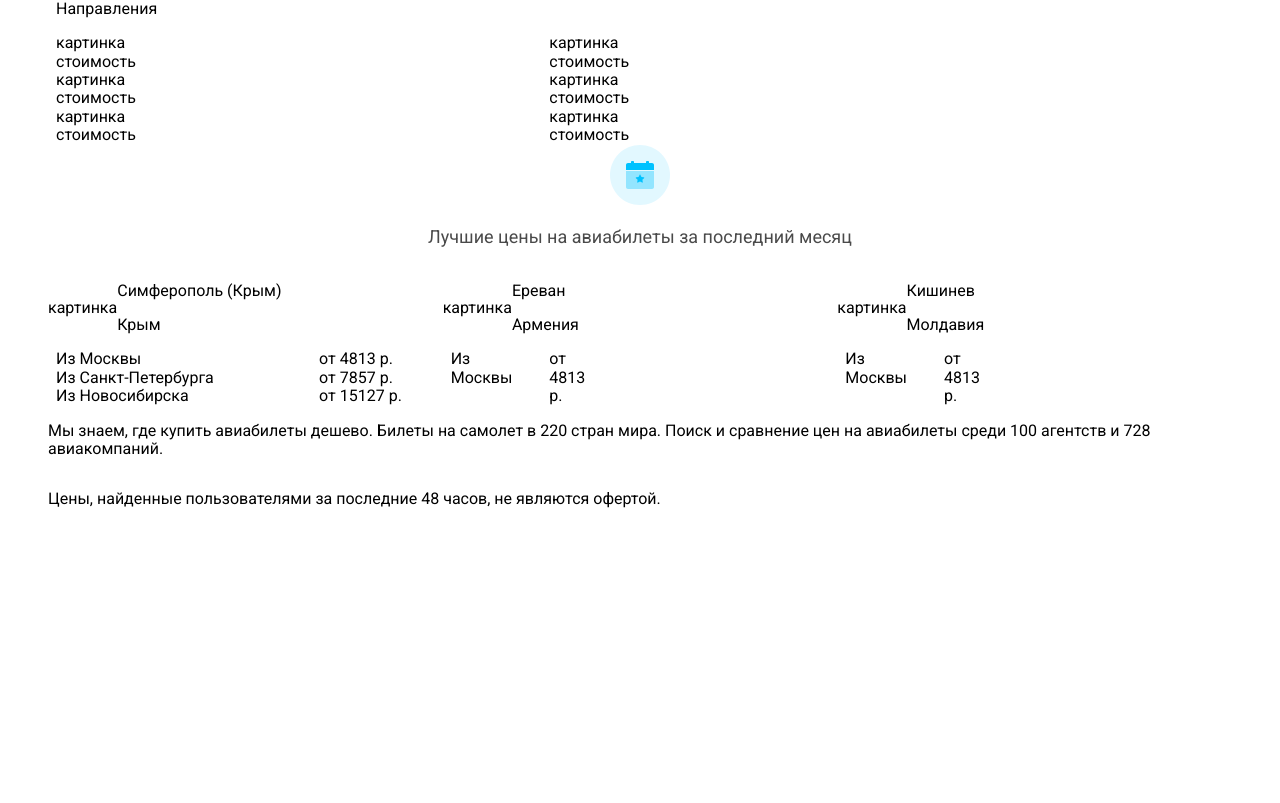
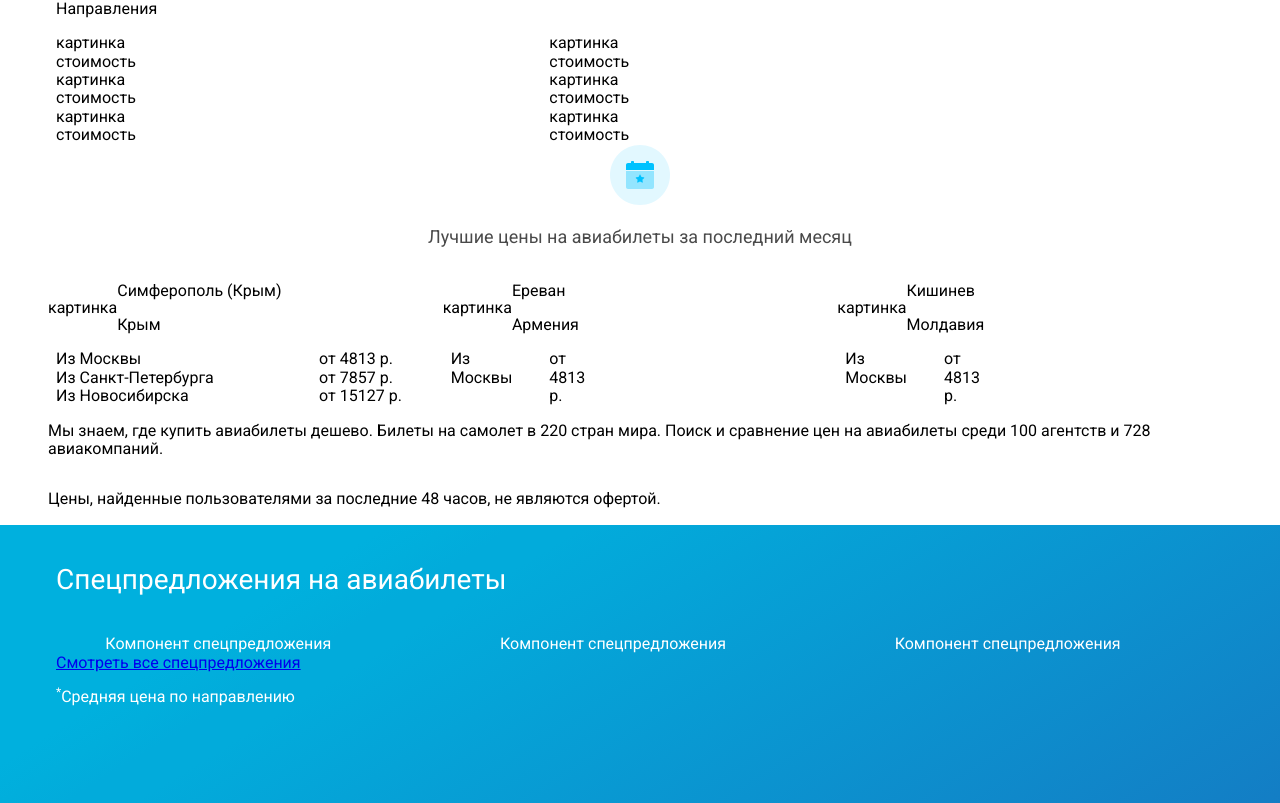
Before and after one commit to KonstBessonov/aviasales-demo-intensive, a React (Create React App) app: page / in a window 1280 px wide. Shown: the part 592-1395 px from the top of the page. Before the commit the page ends 1117 px from the top, so only its background shows below. Built offline with nearby package versions, Linux system fonts and the light colour scheme.

Commit message:
SpecialOffers section draft

```diff
--- a/src/App.js
+++ b/src/App.js
@@ -2,6 +2,7 @@ import React, { Component } from "react";
 import BlueHeader from "./BlueHeader";
 import TopDestination from "./TopDestination";
 import PopularDirections from "./PopularDirections";
+import SpecialOffers from "./SpecialOffers";
 
 import "./App.css";
 
@@ -12,6 +13,7 @@ class App extends Component {
         <BlueHeader />
         <TopDestination />
         <PopularDirections />
+        <SpecialOffers />
       </div>
     );
   }
--- /dev/null
+++ b/src/SpecialOffers/index.js
@@ -0,0 +1,32 @@
+import React from "react";
+import styled from "styled-components";
+import { BlueSection } from "../assets";
+
+const Title = styled.h2`
+  font-size: 3.5rem;
+  font-weight: 500;
+  padding: 2rem 0;
+`;
+
+export default () => {
+  return (
+    <BlueSection>
+      <div class="container">
+        <div class="row">
+          <div class="col-xs-12">
+            <Title>Спецпредложения на авиабилеты</Title>
+          </div>
+        </div>
+        <div class="row around-lg">
+          <div class="col-xs-12 col-lg-3">Компонент спецпредложения</div>
+          <div class="col-xs-12 col-lg-3">Компонент спецпредложения</div>
+          <div class="col-xs-12 col-lg-3">Компонент спецпредложения</div>
+        </div>
+        <a href="#">Смотреть все спецпредложения</a>
+        <p>
+          <sup>*</sup>Средняя цена по направлению
+        </p>
+      </div>
+    </BlueSection>
+  );
+};
--- /dev/null
+++ b/src/assets/index.js
@@ -0,0 +1,22 @@
+import styled from "styled-components";
+
+export const BlueSection = styled.section`
+  background: linear-gradient(
+    148.48deg,
+    #00b0de 22.46%,
+    #01aedc 26.15%,
+    #02abdb 29.89%,
+    #02abdb 33.59%,
+    #02abdb 33.81%,
+    #196ebd 122.26%
+  );
+  padding-bottom: 10rem;
+  color: #ffffff;
+  font-size: 2rem;
+`;
+
+export const WhiteSection = styled.section`
+  background: #ffffff;
+  padding-bottom: 5rem;
+  font-size: 2rem;
+`;
```
